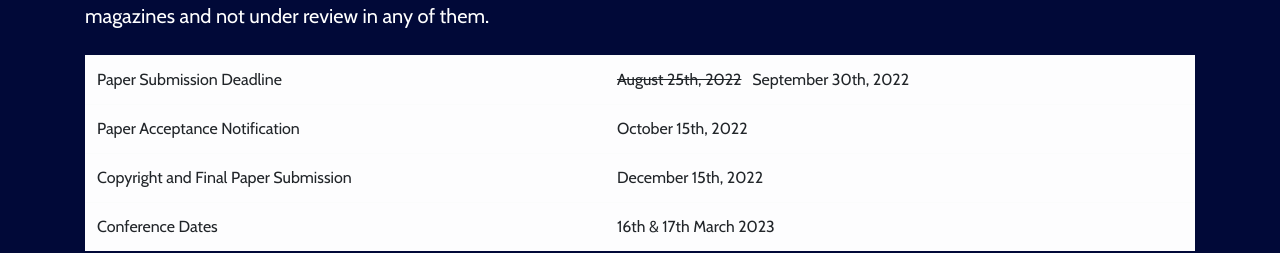
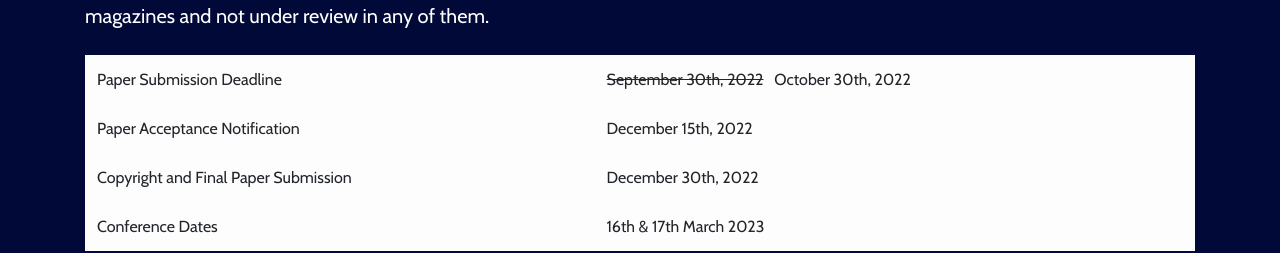
Before and after one commit to aniruddhabagal/AICDMB-2023, a React (Create React App) app: page / in a window 1280 px wide. Shown: the part 2523-2776 px from the top of the page. Built offline with nearby package versions, Linux system fonts and the light colour scheme.

Commit message:
Updated Conf Dates

```diff
--- a/src/About.jsx
+++ b/src/About.jsx
@@ -33,17 +33,17 @@ const About = () => {
                 <tr>
                   <td>Paper Submission Deadline</td>
                   <td>
-                    <s>August 25th, 2022</s>&nbsp;&nbsp;&nbsp;September 30th,
+                    <s>September 30th, 2022</s>&nbsp;&nbsp;&nbsp;October 30th,
                     2022
                   </td>
                 </tr>
                 <tr>
                   <td>Paper Acceptance Notification</td>
-                  <td>October 15th, 2022</td>
+                  <td>December 15th, 2022</td>
                 </tr>
                 <tr>
                   <td>Copyright and Final Paper Submission</td>
-                  <td>December 15th, 2022</td>
+                  <td>December 30th, 2022</td>
                 </tr>
                 <tr>
                   <td>Conference Dates</td>
--- a/src/Masthead.jsx
+++ b/src/Masthead.jsx
@@ -51,8 +51,7 @@ const Masthead = () => {
             scrollamount="13"
             direction="left"
           >
-            Paper submission deadline has been extended upto 30th September,
-            2022.
+            Paper submission deadline has been extended upto 30th October, 2022.
           </marquee>
           <div className="col-md-8 order-md-1 text-center text-md-left pr-md-5">
             {/* <img
--- a/src/papers.jsx
+++ b/src/papers.jsx
@@ -32,17 +32,17 @@ const PapersPage = () => {
                   <td>Paper Submission Deadline</td>
                   <td>
                     {" "}
-                    <s>August 25th, 2022</s>&nbsp;&nbsp;&nbsp;September 30th,
+                    <s>September 30th, 2022</s>&nbsp;&nbsp;&nbsp;October 30th,
                     2022
                   </td>
                 </tr>
                 <tr>
                   <td>Paper Acceptance Notification</td>
-                  <td>October 15th, 2022</td>
+                  <td>December 15th, 2022</td>
                 </tr>
                 <tr>
                   <td>Copyright and Final Paper Submission</td>
-                  <td>December 15th, 2022</td>
+                  <td>December 30th, 2022</td>
                 </tr>
                 <tr>
                   <td>Conference Dates</td>
```
